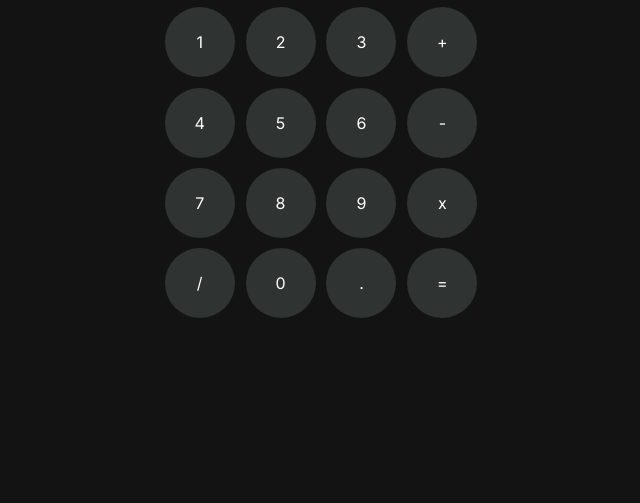
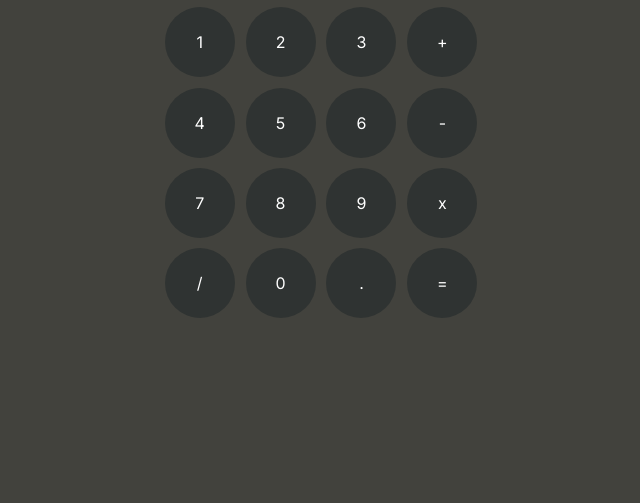
Before and after one commit to zxcodes/Calculator, a plain HTML site: page index.html in a window 1280 px wide. Shown: the part 297-800 px from the top of the page, without its empty margins (319-959 px from the left). Drawn offline with Linux system fonts and the light colour scheme.

Commit message:
Added lighter shade of grey for background

```diff
--- a/styles/dark.css
+++ b/styles/dark.css
@@ -18,7 +18,7 @@
   justify-content: center;
   flex-direction: column;
   align-items: center;
-  background-color: rgb(20, 19, 19);
+  background-color: rgb(66, 66, 61);
   transition: 0.8s all;
 }
 
```
